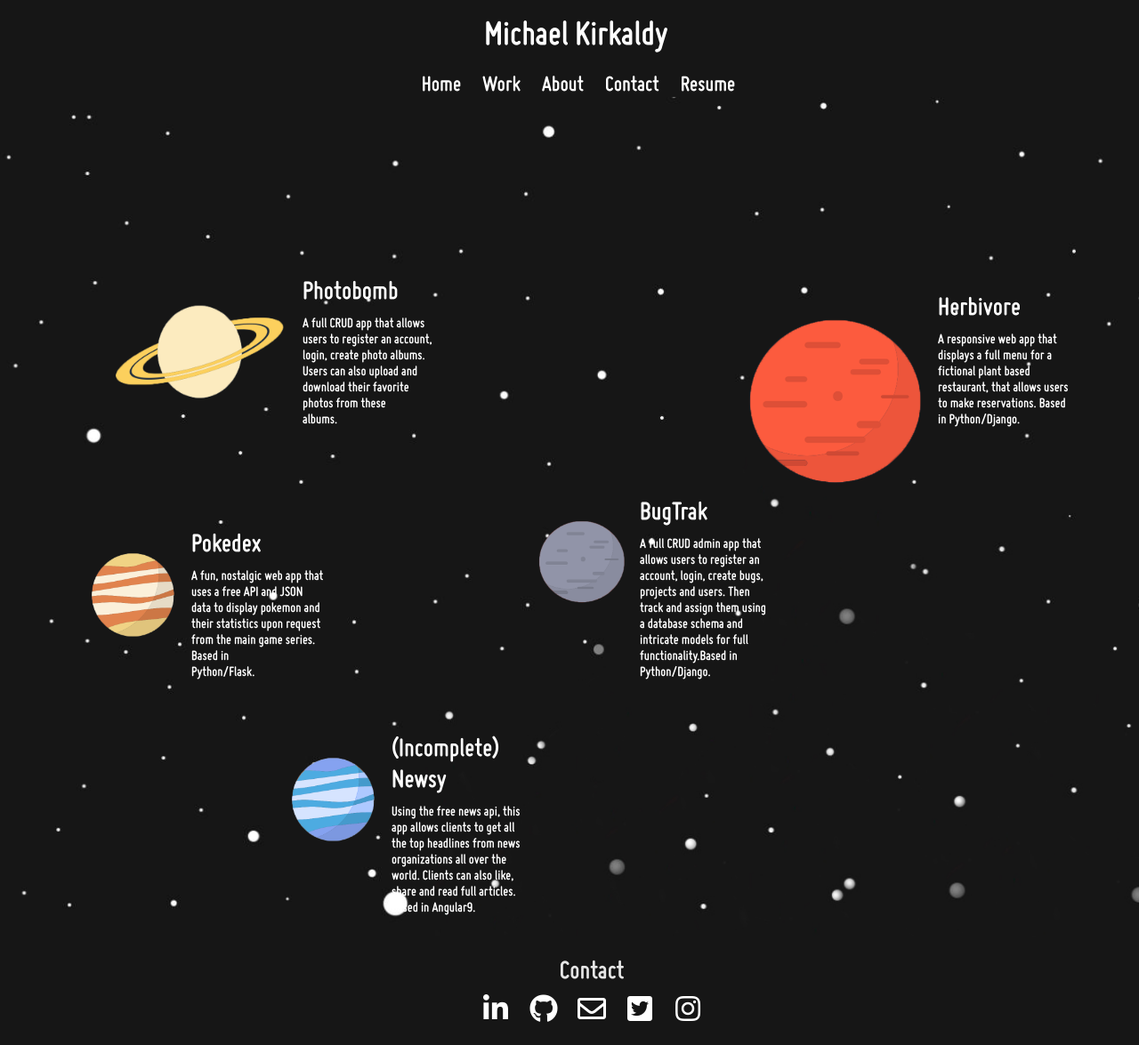
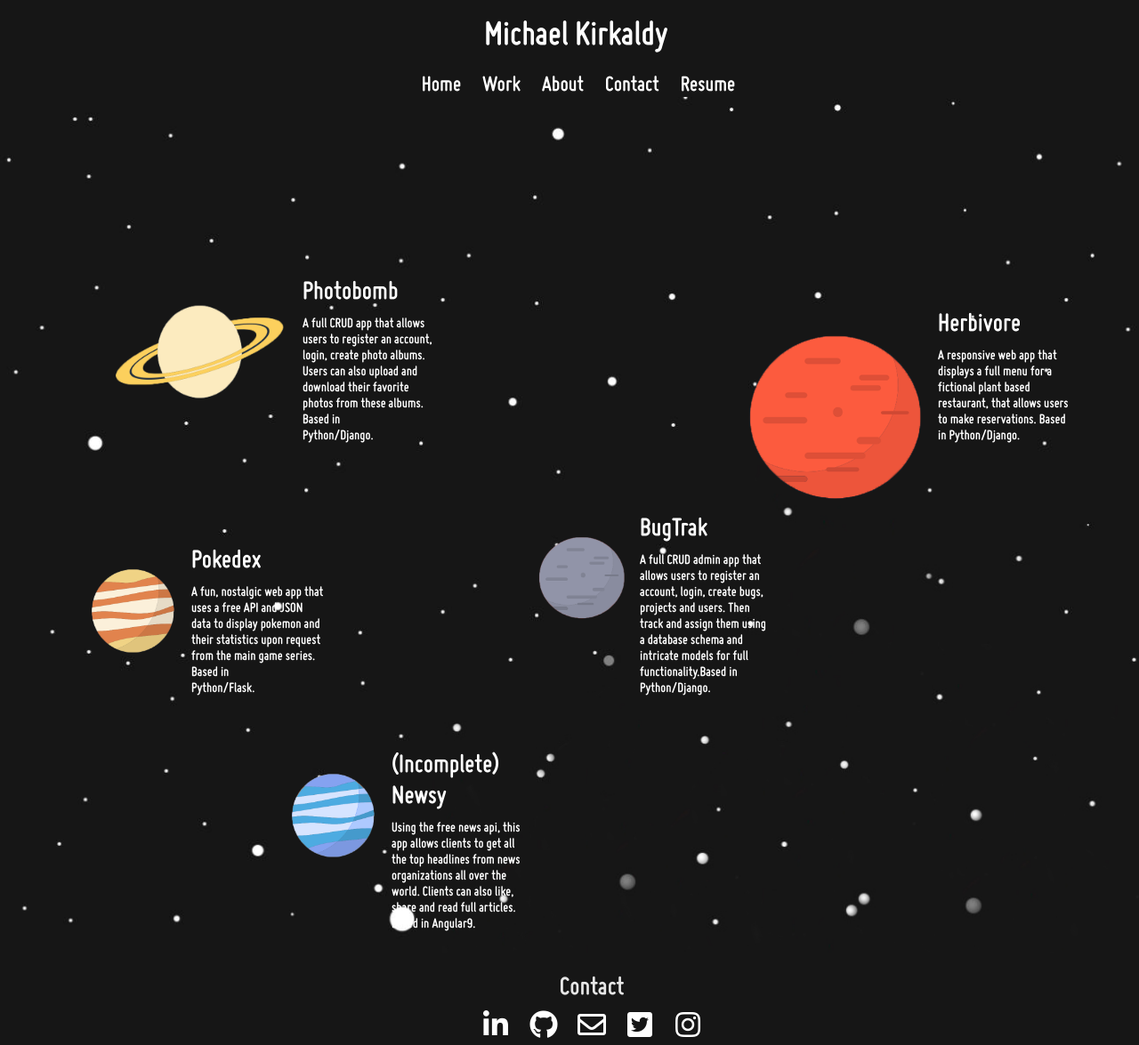
Before and after one commit to MichaelKirkaldyV/works, a Django app: page /work in a window 1280 px wide. Shown: the whole page at 89% size. Before the commit the page ends 1149 px from the top, so only its background shows below. Run offline with Django 3.2, Linux system fonts and the light colour scheme; parts of the project's set-up code (start-up, migrations or seed data) failed here and were passed over; some libraries are stand-ins or nearby versions.

Commit message:
added to works.html

```diff
--- a/apps/portfolio_/templates/portfolio_/work.html
+++ b/apps/portfolio_/templates/portfolio_/work.html
@@ -24,7 +24,7 @@
 					<img class="ring-planet" src="static/portfolio_/images/ringplanet.png">
 					<div class="project-description">
 						<h1 class="project-title">Photobomb</h1>
-						<p class="project-summary"> A full CRUD app that allows users to register an account, login, create photo albums. Users can also upload and download their favorite photos from these albums.</p>
+						<p class="project-summary"> A full CRUD app that allows users to register an account, login, create photo albums. Users can also upload and download their favorite photos from these albums. Based in Python/Django.</p>
 				</a>
 				</div>
 			</div>
```
